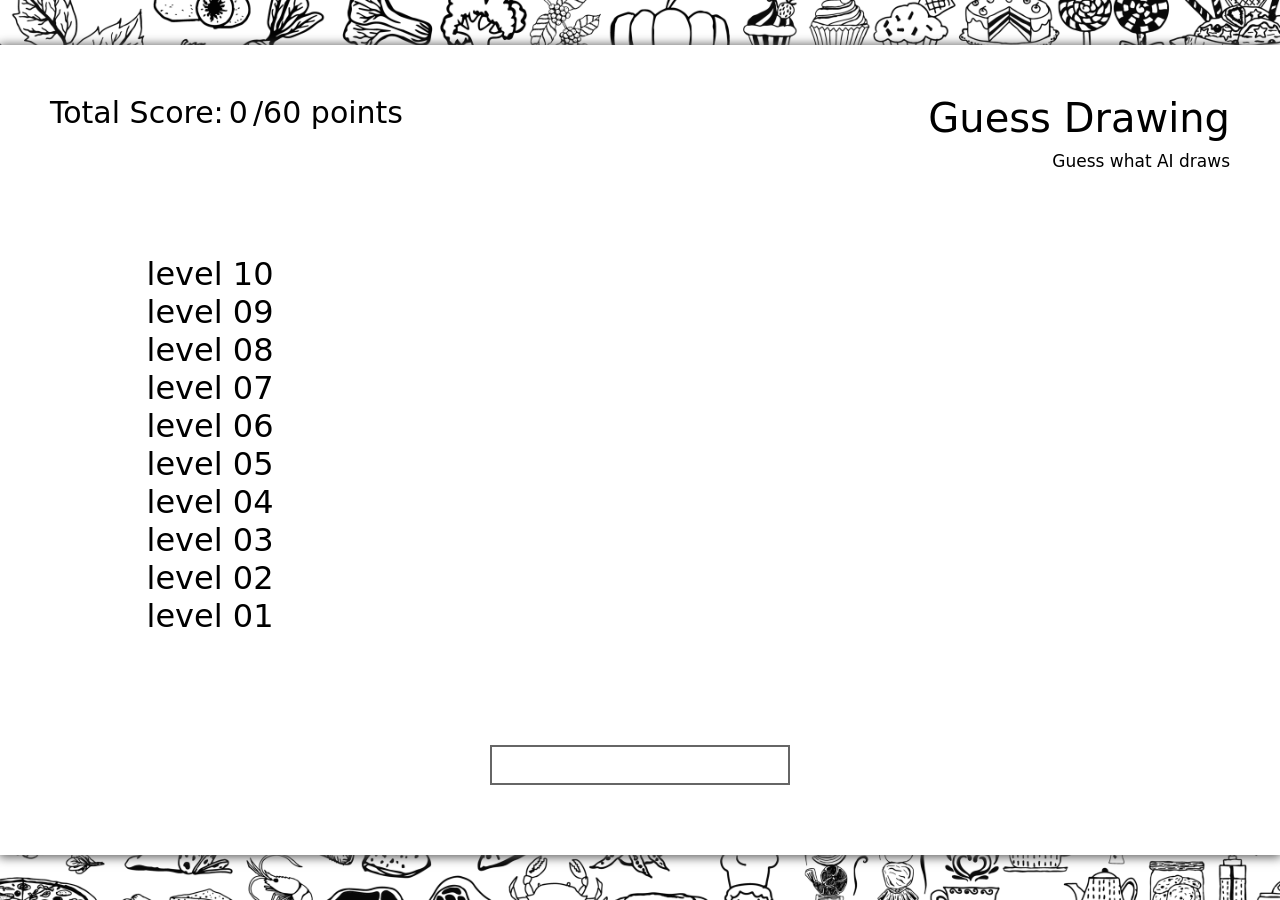
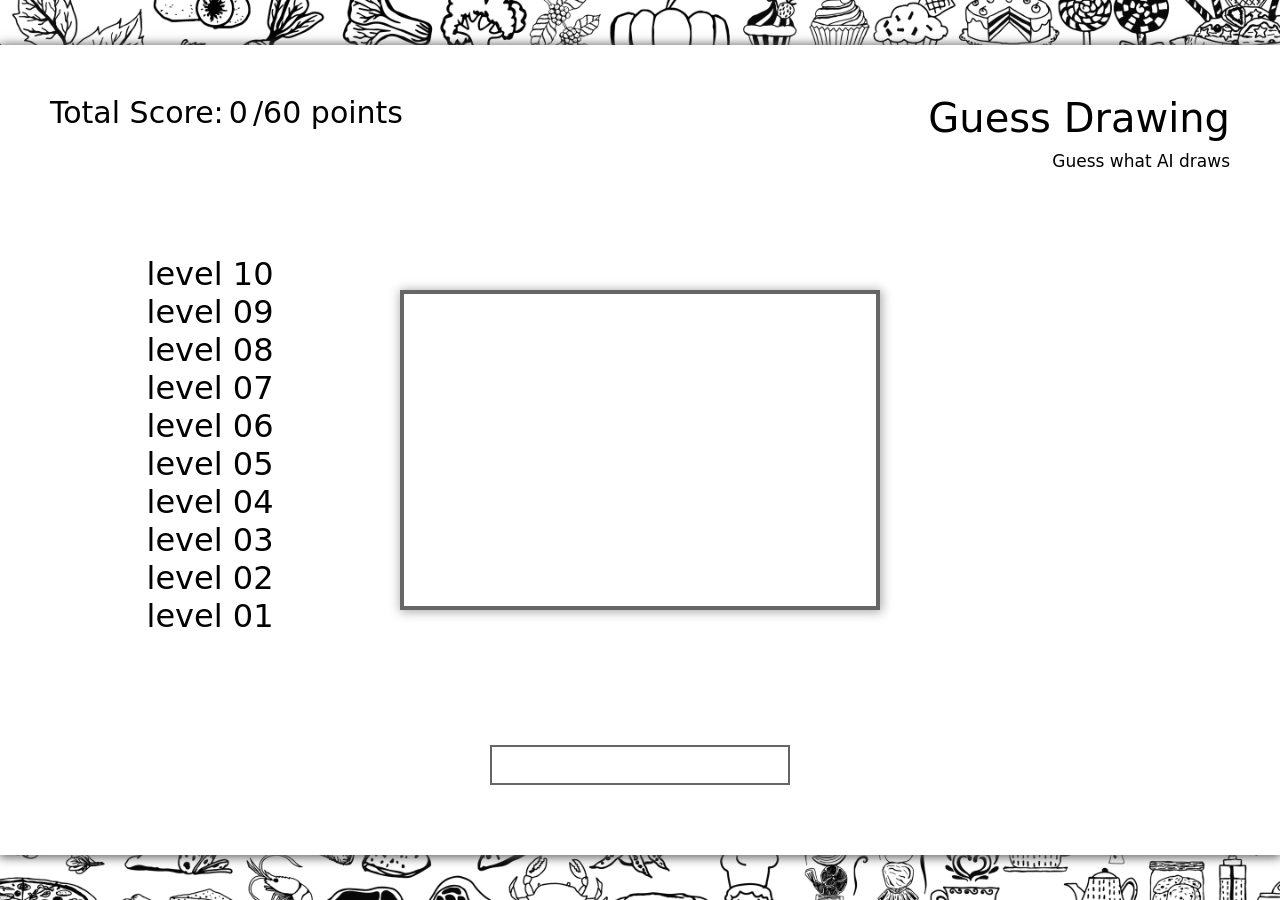
Before and after one commit to lezakkaz/DrawSomething, a Flask app: page /guess_draw in a window 1280 px wide. Run offline with Flask 2, Linux system fonts and the light colour scheme; some libraries are stand-ins or nearby versions.

Commit message:
AI drawing position modified

```diff
--- a/static/css/game.css
+++ b/static/css/game.css
@@ -308,13 +308,16 @@ body,html{
     margin: auto;
     height: 450px;
  }
- .ai-canvas-wrapper canvas {
+ .ai-canvas-wrapper {
+    position: fixed;
     border: 4px solid #666;
-    width: 100%;
-    height: 100%;
+    width: 480px;
+    height: 320px;
     margin: auto;
     left: 0;
     right: 0;
+    top: 50%;
+    transform: translate(0,-50%);
     box-shadow: 1px 1px 10px 1px #aaa;
  }
  .mission-level-wrapper {
--- a/static/model_autoencoder/generate_image.js
+++ b/static/model_autoencoder/generate_image.js
@@ -62,7 +62,7 @@ var setup = function() {
   rnn_model = new SketchRNN(rnn_model_data);
 
   function generate(z, y_start, c,temperature = 0.1) {
-    x_position = 120;
+    x_position = 220;
     drawing = rnn_model.decode(z, temperature);
     drawing = rnn_model.scale_drawing(drawing, 90);
     drawing = rnn_model.center_drawing(drawing);
@@ -71,6 +71,6 @@ var setup = function() {
 
   // create a random drawing.
   var z_0 = rnn_model.random_latent_vector();
-  generate(z_0, 120, color(220, 0, 0));
+  generate(z_0, 140, color(220, 0, 0));
 
 };
```
